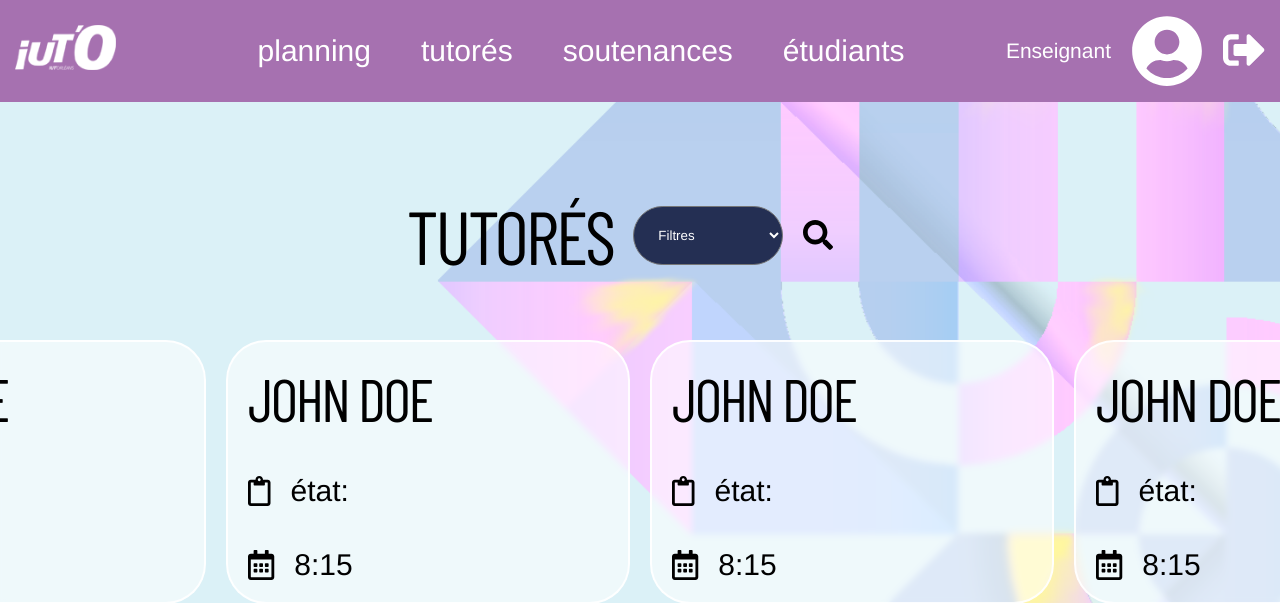
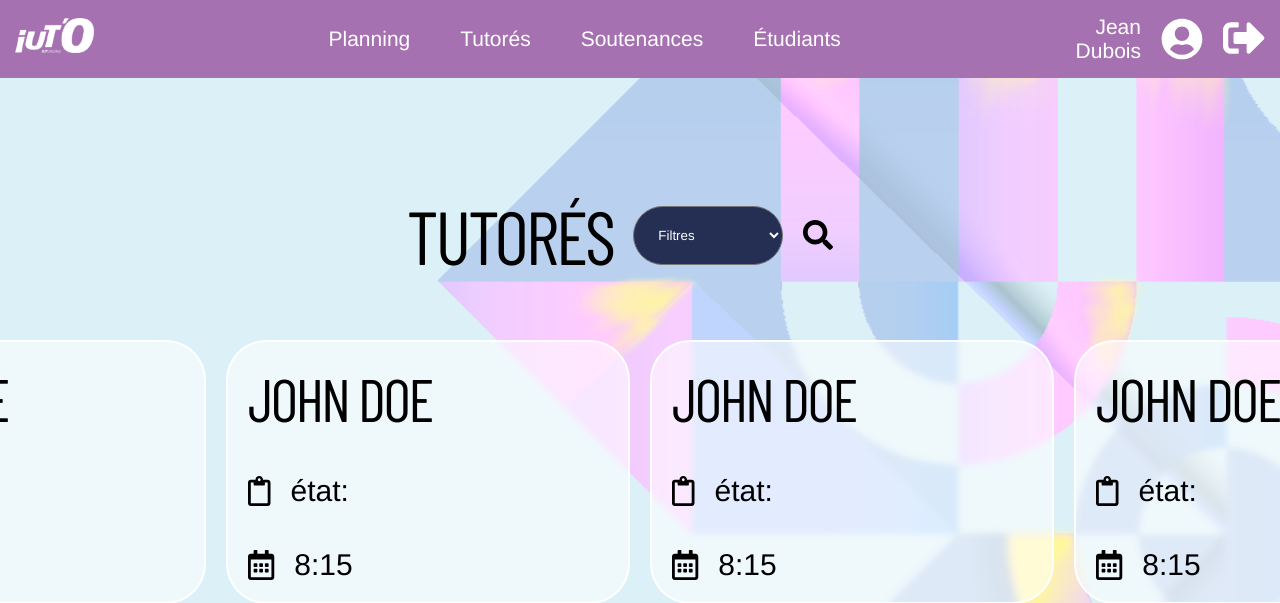
Before and after one commit to KDeJesusPinto/SAE-3.01c-Projet-FI, a Flask app: page /enseignant/?num_personne=1 in a window 1280 px wide; the page is wider, and only the part inside the window is pictured. Shown: the top 603 px of that part. Run offline with Flask 3, Linux system fonts and the light colour scheme; some web fonts are replaced.

Commit message:
Modification des pages enseignant pour les adapter aux modifications dans views.py

```diff
--- a/appSoutenance/static/styles_generaux.css
+++ b/appSoutenance/static/styles_generaux.css
@@ -229,21 +229,18 @@
 }
 
 nav#barre_navigation img{
-    height: 45px;
+    height: 35px;
 }
 
 nav#barre_navigation ul{
     margin: 0;
+    padding: 0;
     display: flex;
     column-gap: 50px;
+    list-style: none;
 }
 
-nav#barre_navigation li{
-    list-style: none;
-    /*color: white;*/
-}
-
-nav#barre_navigation p{
+nav#barre_navigation p, nav#barre_navigation li{
     font-size: 0.7em;
     text-align: right;
 }
--- a/appSoutenance/static/styles_pages.css
+++ b/appSoutenance/static/styles_pages.css
@@ -290,6 +290,7 @@
     margin: 10px 0;
 }
 
+/*
 .fas.fa-user-circle,
 .fa-user-circle {
     font-size: 4.5rem !important;
@@ -299,4 +300,4 @@
 .fa-plus-circle {
     font-size: 4.5rem !important;
     margin-left: auto;
-}
+}*/
--- a/appSoutenance/templates/enseignant/base_enseignant.html
+++ b/appSoutenance/templates/enseignant/base_enseignant.html
@@ -2,19 +2,19 @@
 
 {% block navbar %}
     <nav id="barre_navigation">
-        <a href="{{url_for('accueil_enseignant')}}">
+        <a href="{{url_for('accueil_enseignant', num_personne=personne.id_enseignant)}}">
             <img src="{{ url_for('static', filename='images/icone.png') }}" alt = "">
         </a>
         <ul>
-            <li><a href="{{ url_for(accueil) }}">planning</li></a>
-            <li><a href="{{ url_for(accueil) }}">tutorés</li></a>
-            <li><a href="{{ url_for(accueil) }}">soutenances</li></a>
-            <li><a href="{{ url_for('liste_etu_enseignant') }}">étudiants</li></a>
+            <li><a href="{{ url_for(accueil, num_personne=personne.id_enseignant) }}">Planning</li></a>
+            <li><a href="{{ url_for(accueil, num_personne=personne.id_enseignant) }}">Tutorés</li></a>
+            <li><a href="{{ url_for(accueil, num_personne=personne.id_enseignant) }}">Soutenances</li></a>
+            <li><a href="{{ url_for('liste_etu_enseignant', num_personne=personne.id_enseignant) }}">Étudiants</li></a>
         </ul>
 
         <div class="boite_horizontale">
             <div class="boite_horizontale">
-                <p>Enseignant</p>
+                <p>{{ personne.prenom_enseignant }}<br>{{ personne.nom_enseignant }}</p>
                 <i class="fas fa-user-circle petite_icone"></i>
             </div>
             <a href="{{ url_for('index') }}"><i class="fas fa-sign-out-alt petite_icone"></i></a>
--- a/appSoutenance/templates/etudiant/base_etu.html
+++ b/appSoutenance/templates/etudiant/base_etu.html
@@ -6,9 +6,9 @@
                 <img src="{{ url_for('static', filename = 'images/icone.png') }}" alt="">
             </a>
             <ul>
-                <li><a href="{{ url_for('accueil_etudiant', num_personne=personne.id_etudiant) }}" class="bouton_nav">Accueil</a></li>
-                <li><a href="{{ url_for('demarches', num_personne=personne.id_etudiant) }}" class="bouton_nav">Mes démarches</a></li>
-                <li><a href="" class="bouton_nav">Mon stage</a></li>
+                <li><a href="{{ url_for('accueil_etudiant', num_personne=personne.id_etudiant) }}">Accueil</a></li>
+                <li><a href="{{ url_for('demarches', num_personne=personne.id_etudiant) }}">Mes démarches</a></li>
+                <li><a href="">Mon stage</a></li>
             </ul>
             <div class="boite_horizontale">
                 <div class="boite_horizontale">
--- a/appSoutenance/views.py
+++ b/appSoutenance/views.py
@@ -105,7 +105,7 @@
             'nb_demarches': nb_demarches,
             'situation': derniere_demarche.situation if derniere_demarche else "Aucune"
         })
-    return render_template("enseignant/lst_etudiants_enseignant.html", accueil="accueil_enseignant", title="Liste des étudiants",resultats=res)
+    return render_template("enseignant/lst_etudiants_enseignant.html", accueil="accueil_enseignant", personne=enseignant, title="Liste des étudiants",resultats=res)
 
 @app.route('/enseignant/liste+etu/etudiant/')
 def detail_etudiant_ens():
```
